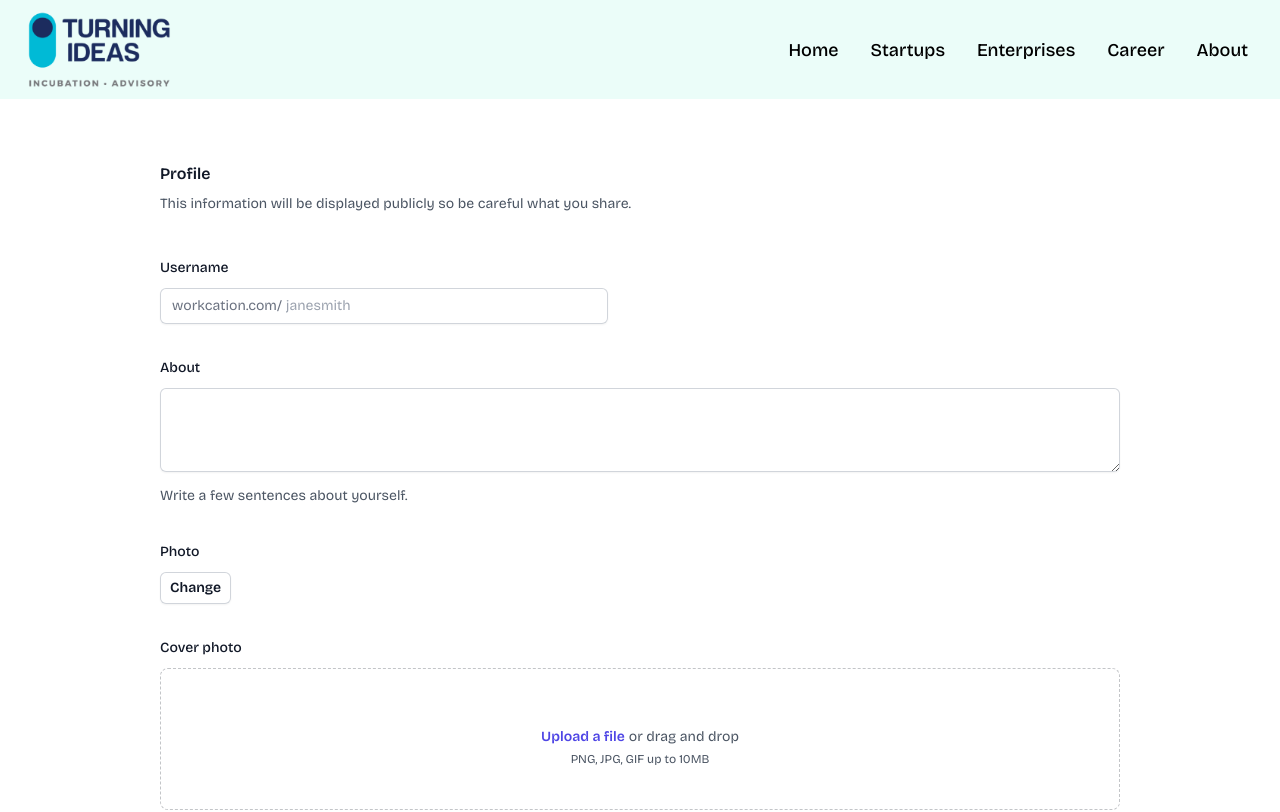
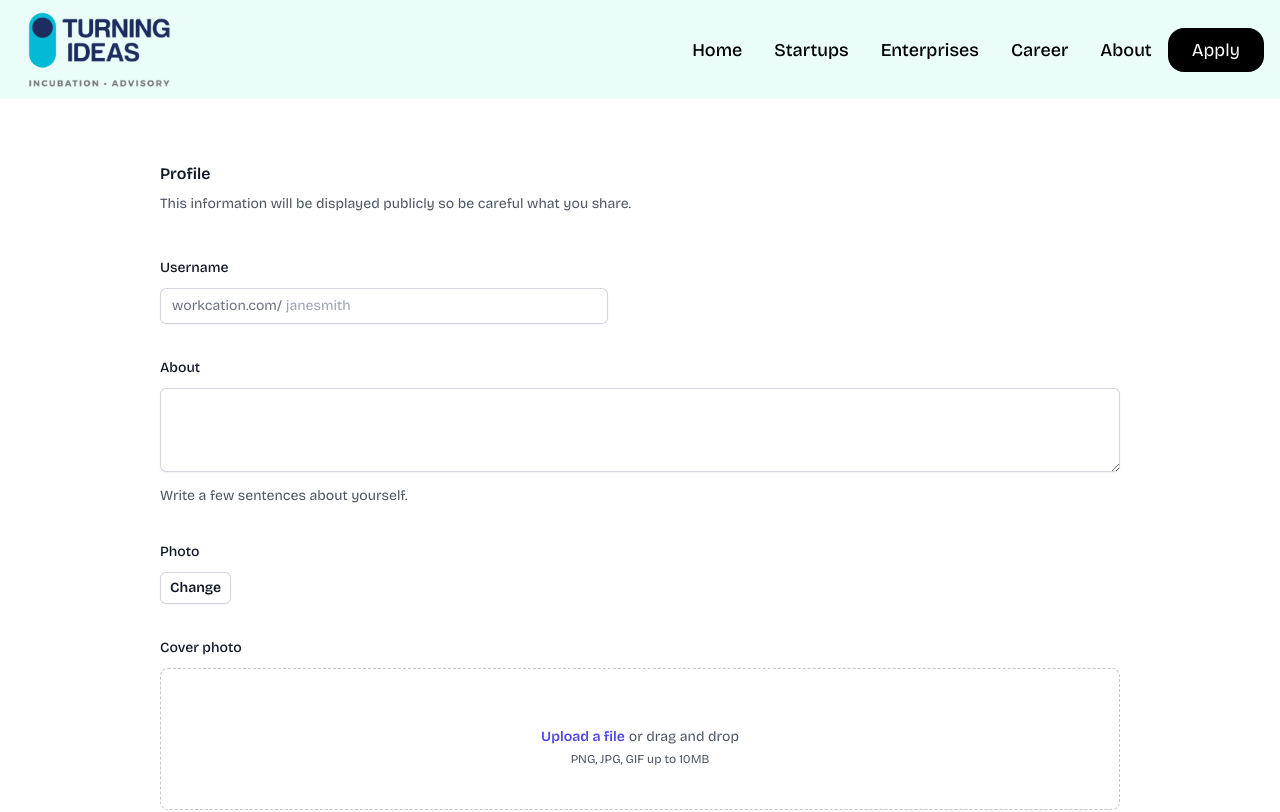
Before and after one commit to varshneymehul/turning-ideas, a Next.js app: page /apply in a window 1280 px wide. Shown: the top 812 px of the page. Built offline with nearby package versions, Linux system fonts and the light colour scheme; a web font is replaced by a local one.

Commit message:
portfolio fix

```diff
--- a/app/apply/page.js
+++ b/app/apply/page.js
@@ -271,7 +271,7 @@ const Apply = () => {
               Notifications
             </h2>
             <p className="mt-1 text-sm leading-6 text-gray-600">
-              We'll always let you know about important changes, but you pick
+              We&apos;ll always let you know about important changes, but you pick
               what else you want to hear about.
             </p>
 
--- a/components/Header.js
+++ b/components/Header.js
@@ -69,11 +69,11 @@ function Header() {
           </li>
         ))}
         <li>
-          {/* <Link href="/apply">
+          <Link href="/apply">
             <button className="rounded-2xl px-6 py-2 text-white bg-black hover:bg-blue-700 transition-all">
               Apply
             </button>
-          </Link> */}
+          </Link>
         </li>
       </ul>
 
@@ -102,11 +102,11 @@ function Header() {
               </li>
             ))}
             <li>
-              {/* <Link href="/apply">
+              <Link href="/apply">
                 <button className="rounded-full px-8 py-4 text-4xl text-white bg-black hover:bg-blue-700 transition-all">
                   Apply
                 </button>
-              </Link> */}
+              </Link>
             </li>
           </ul>
           <div className="flex">
--- a/package.json
+++ b/package.json
@@ -26,5 +26,6 @@
     "eslint-config-next": "14.2.7",
     "postcss": "^8",
     "tailwindcss": "^3.4.1"
-  }
+  },
+  "packageManager": "yarn@3.6.1+sha512.de524adec81a6c3d7a26d936d439d2832e351cdfc5728f9d91f3fc85dd20b04391c038e9b4ecab11cae2b0dd9f0d55fd355af766bc5c1a7f8d25d96bb2a0b2ca"
 }
```
